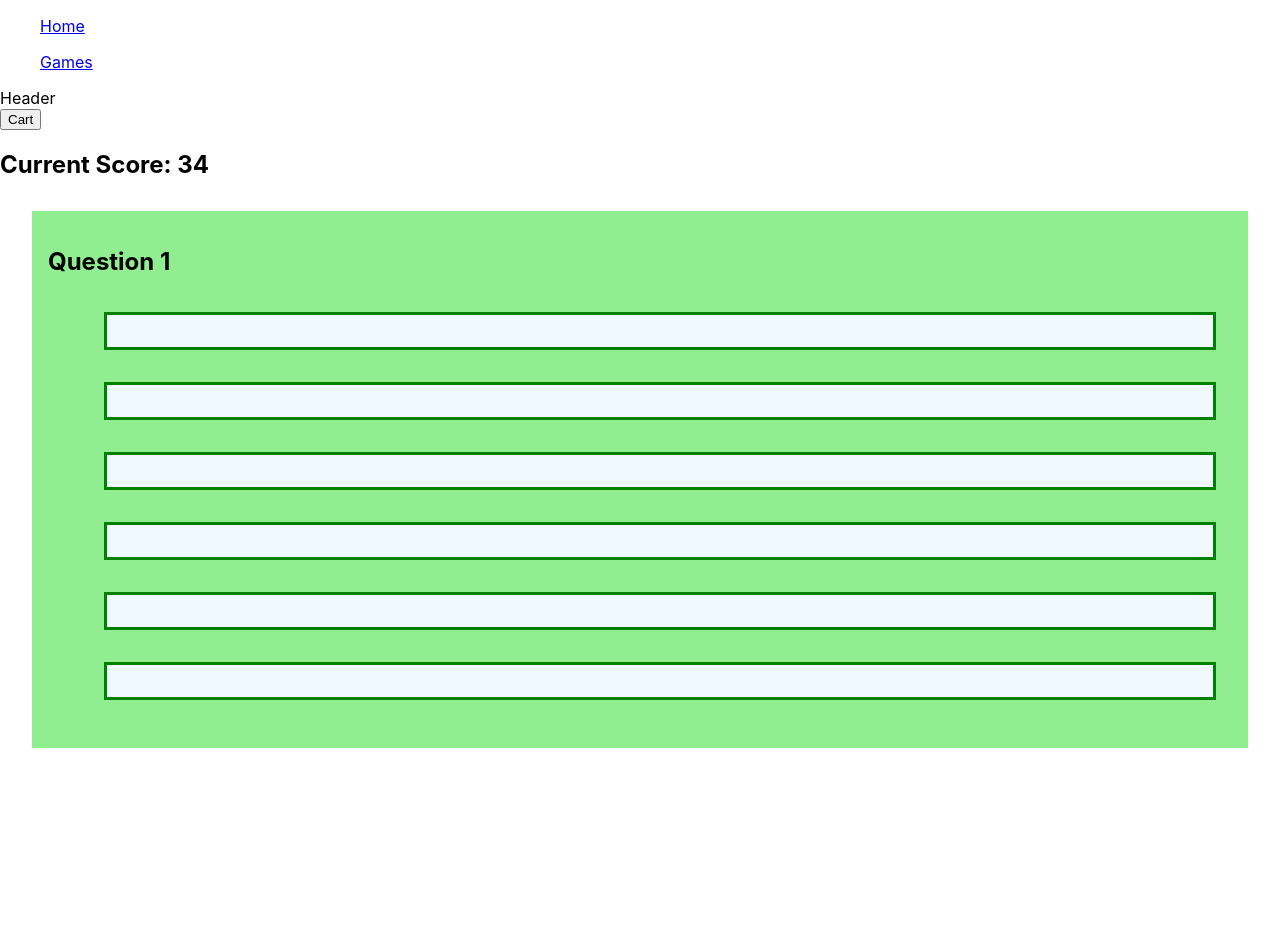
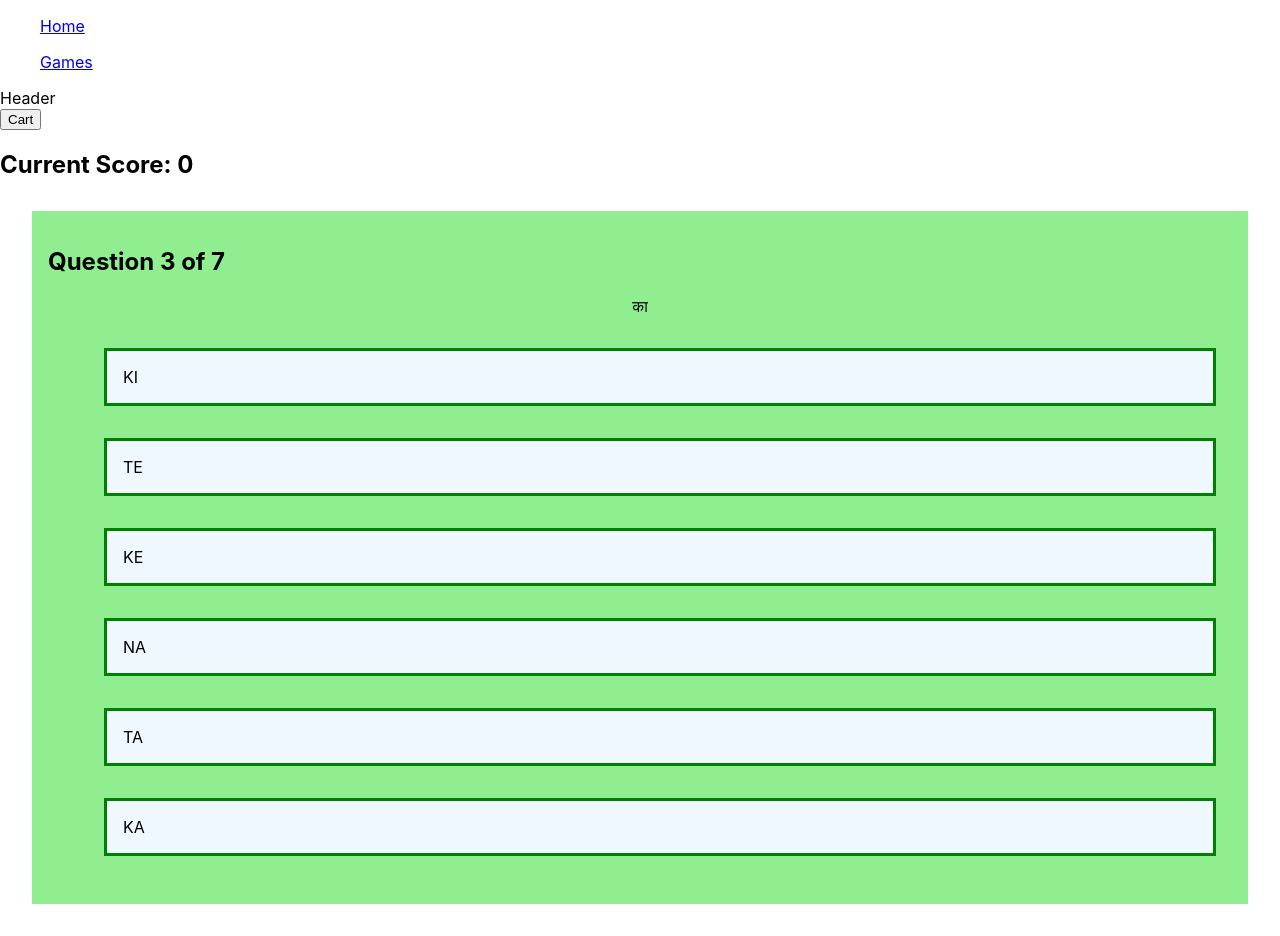
Before and after one commit to Seraphits/game-design-class, a React (Create React App) app: page /games/tabla in a window 1280 px wide. Before the commit the page ends 800 px from the top, so only its background shows below. Built offline with nearby package versions, Linux system fonts and the light colour scheme.

Commit message:
Qu working

```diff
--- a/src/Game/Tabla/index.js
+++ b/src/Game/Tabla/index.js
@@ -2,23 +2,38 @@ import React, { useState } from 'react';
 import styled from 'styled-components';
 // import TablaData from "./Data";
 import TablaData from "./questions";
-import { FinalResults } from './FinalResults';
+// import { FinalResults } from './FinalResults';ß
 import { Header } from './Header';
 
 export const Tabla = () => {
-  console.log("tabla" + TablaData);
+  console.log("tabla:");
   console.log(TablaData);
-  const sounds = TablaData;
-  console.log("sounds" + sounds);
-  console.log(sounds);
- const [showFinalResults, setFinalResults] = useState(false);
- const [score, setScore] = useState(34);
- const [currentSounds1, setCurrentSound1] = useState(0);
- const [currentSounds2, setCurrentSound2] = useState(1);
- const [currentSounds3, setCurrentSound3] = useState(2);
- const [currentSounds4, setCurrentSound4] = useState(3);
- const [currentSounds5, setCurrentSound5] = useState(4);
- const [currentSounds6, setCurrentSound6] = useState(5);
+  const questions = TablaData;
+  console.log("questions" );
+  console.log(questions);
+  const [showFinalResults, setFinalResults] = useState(false);
+  const [score, setScore] = useState(0);
+  const [currentQuestion, setCurrentQuestion] = useState(2);
+
+  // Helper Funtions
+  const optionClicked = (isCorrect) => {
+    console.log(isCorrect);
+    if(isCorrect) {
+      setScore(score +1)
+    }
+    if(currentQuestion +1 < questions.length) {
+      setCurrentQuestion(currentQuestion + 1);
+    } else {
+      setFinalResults(true);
+    }
+  }
+
+  const restartGame = () => {
+    setScore(0);
+    setCurrentQuestion(0);
+    setFinalResults(false);
+  }
+
   return (
     <div>
       {/* Header */}
@@ -30,24 +45,32 @@ export const Tabla = () => {
         // {/* Final Results Card */}
         <FinalResultsCard>
           <h2>Final Results</h2>
-          <h3>1 out of 5 correct - (20%)</h3>
-          <button>play again</button>
+          <h3>{score} out of {questions.length} correct - ({Math.round((score/questions.length) *100)}%)</h3>
+          <button onClick={() => restartGame()} >play again</button>
         </FinalResultsCard>)
     :
         (
           // {/* Question card */}
           <QuestionCard>
-            <h2>Question 1</h2>
+            <h2>Question {currentQuestion + 1} of {questions.length}</h2>
             <Question>
-              {sounds[currentSounds1].hindi}
+              {questions[currentQuestion].question}
             </Question>
             <Opions>
-              <Opion ><div>{sounds[currentSounds1].hindi}</div></Opion >
+              {questions[currentQuestion].options.map((option) =>{
+                return (
+                  <Opion key={option.id}
+                  onClick={() => optionClicked(option.isCorrect)} >
+                    {option.option}
+                  </Opion>
+                )
+              })}
+              {/* <Opion ><div>{sounds[currentSounds1].hindi}</div></Opion >
               <Opion ><div>{sounds[currentSounds2].hindi}</div></Opion >
               <Opion ><div>{sounds[currentSounds3].hindi}</div></Opion >
               <Opion ><div>{sounds[currentSounds4].hindi}</div></Opion >
               <Opion ><div>{sounds[currentSounds5].hindi}</div></Opion >
-              <Opion ><div>{sounds[currentSounds6].hindi}</div></Opion >
+              <Opion ><div>{sounds[currentSounds6].hindi}</div></Opion > */}
             </Opions>
           </QuestionCard>
         )
```
